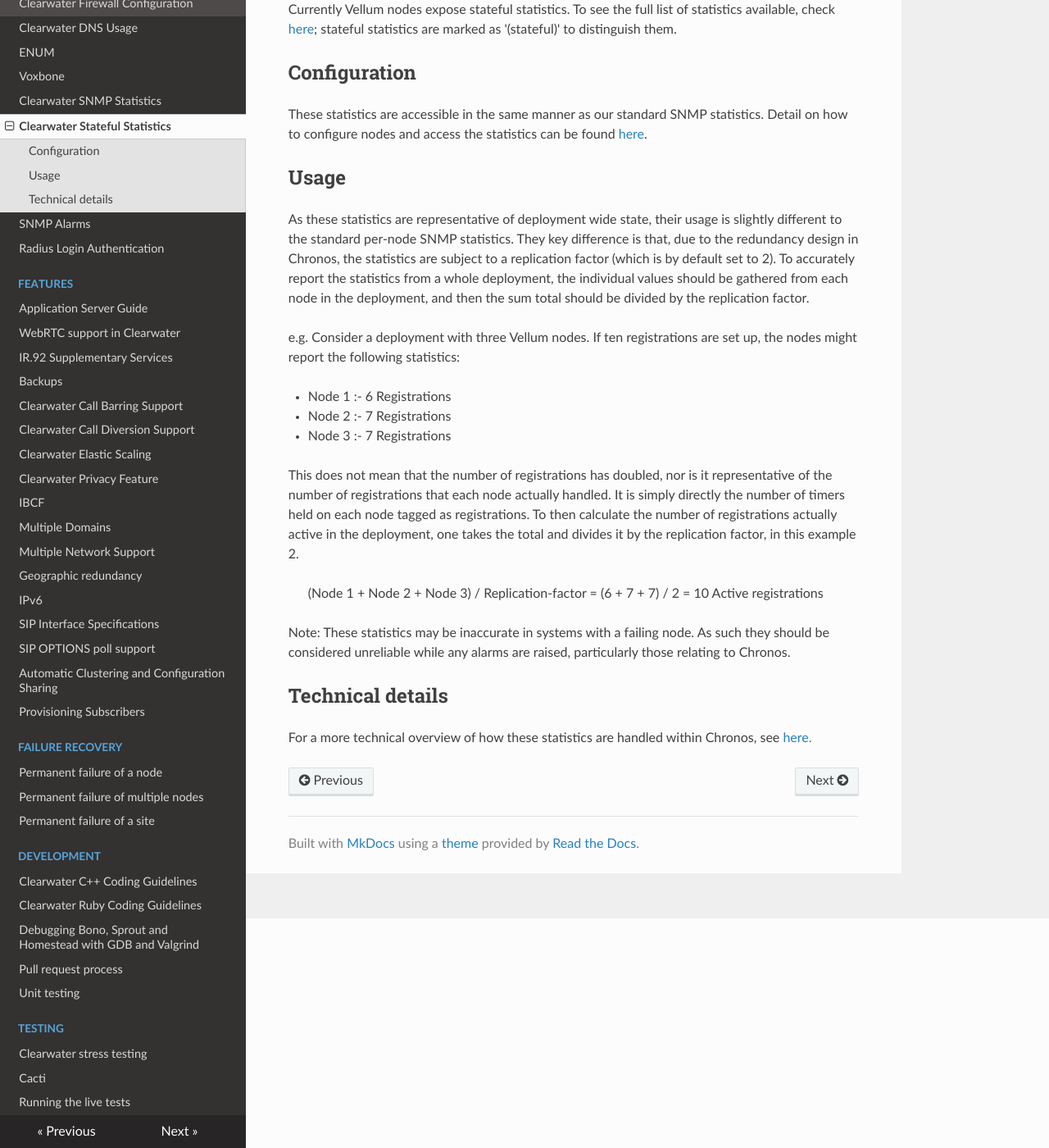
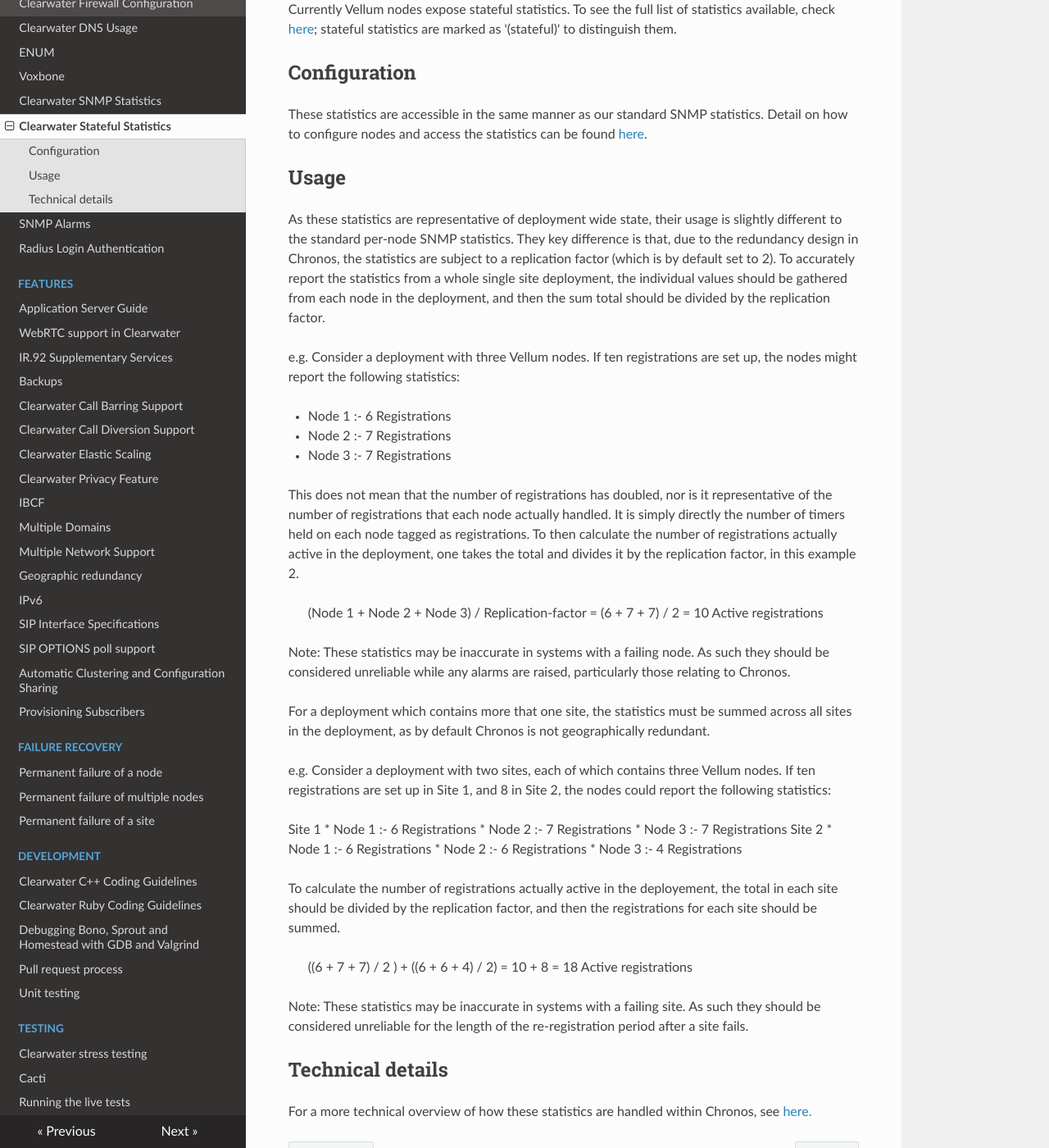
Before and after one commit to Metaswitch/clearwater-readthedocs, an MkDocs documentation site: the page built from docs/Clearwater_Stateful_Statistics.md, in a window 1280 px wide and 1400 px high, scrolled down 280 px. Shown: the whole window at 82% size. Built offline with MkDocs 1.6.1, drawn with Linux system fonts in a browser that asks for light colours; nearby versions of some CDN libraries; old or Windows-style settings are respelled for this version of MkDocs.

Commit message:
update docs now that chronos gr is disabled by default

```diff
--- a/docs/Clearwater_Stateful_Statistics.md
+++ b/docs/Clearwater_Stateful_Statistics.md
@@ -9,7 +9,7 @@ These statistics are accessible in the same manner as our standard SNMP statisti
 
 ## Usage
 
-As these statistics are representative of deployment wide state, their usage is slightly different to the standard per-node SNMP statistics. They key difference is that, due to the redundancy design in Chronos, the statistics are subject to a replication factor (which is by default set to 2). To accurately report the statistics from a whole deployment, the individual values should be gathered from each node in the deployment, and then the sum total should be divided by the replication factor.
+As these statistics are representative of deployment wide state, their usage is slightly different to the standard per-node SNMP statistics. They key difference is that, due to the redundancy design in Chronos, the statistics are subject to a replication factor (which is by default set to 2). To accurately report the statistics from a whole single site deployment, the individual values should be gathered from each node in the deployment, and then the sum total should be divided by the replication factor.
 
 e.g. Consider a deployment with three Vellum nodes. If ten registrations are set up, the nodes might report the following statistics:
 
@@ -25,6 +25,25 @@ To then calculate the number of registrations actually active in the deployment,
 
 Note: These statistics may be inaccurate in systems with a failing node. As such they should be considered unreliable while any alarms are raised, particularly those relating to Chronos.
 
+For a deployment which contains more that one site, the statistics must be summed across all sites in the deployment, as by default Chronos is not geographically redundant.
+
+e.g. Consider a deployment with two sites, each of which contains three Vellum nodes. If ten registrations are set up in Site 1, and 8 in Site 2, the nodes could report the following statistics:
+
+Site 1
+* Node 1 :- 6 Registrations
+* Node 2 :- 7 Registrations
+* Node 3 :- 7 Registrations
+Site 2
+* Node 1 :- 6 Registrations
+* Node 2 :- 6 Registrations
+* Node 3 :- 4 Registrations
+
+To calculate the number of registrations actually active in the deployement, the total in each site should be divided by the replication factor, and then the registrations for each site should be summed.
+
+> ((6 + 7 + 7) / 2 ) + ((6 + 6 + 4) /  2) = 10 + 8 = 18 Active registrations
+
+Note: These statistics may be inaccurate in systems with a failing site. As such they should be considered unreliable for the length of the re-registration period after a site fails.
+
 ## Technical details
 
 For a more technical overview of how these statistics are handled within Chronos, see [here.](https://github.com/Metaswitch/chronos/blob/dev/doc/statistics_structures.md)
```
Also changed, not shown: docs/Geographic_redundancy.md (+1 -1 lines), docs/Manual_Install.md (+1 -1 lines).
